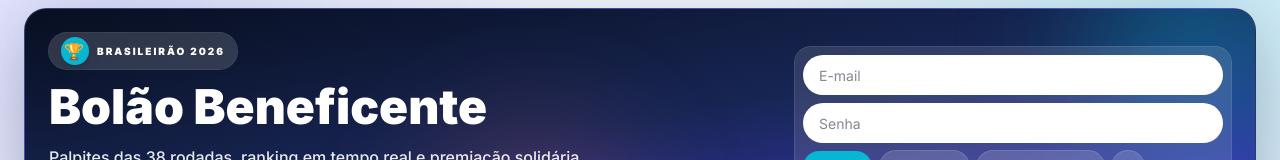
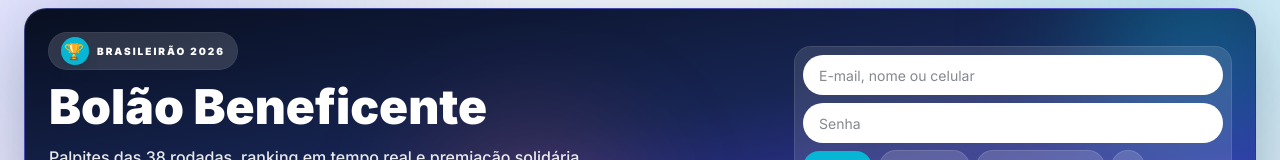
Before and after one commit to nelsonparisi-web/bolao-brasileirao-2026, a Next.js app: page / in a window 1280 px wide. Both pictures are taken after a click on the button "Entrar". Shown: the top 160 px of the page. Built offline with nearby package versions, Linux system fonts and the light colour scheme; no server answers; the database is empty.

Commit message:
Atualiza campo de identificação do login

```diff
--- a/components/header.tsx
+++ b/components/header.tsx
@@ -183,7 +183,15 @@ export function Header() {
                     <input value={phone} onChange={(e) => setPhone(e.target.value)} placeholder="Celular com DDD" inputMode="tel" className="h-10 rounded-full bg-white px-4 text-sm text-foreground" />
                   </>
                 )}
-                <input type="email" value={email} onChange={(e) => setEmail(e.target.value)} placeholder="E-mail" required className="h-10 rounded-full bg-white px-4 text-sm text-foreground" />
+                <input
+                  type={activeMode === "login" ? "text" : "email"}
+                  autoComplete={activeMode === "login" ? "username" : "email"}
+                  value={email}
+                  onChange={(e) => setEmail(e.target.value)}
+                  placeholder={activeMode === "login" ? "E-mail, nome ou celular" : "E-mail"}
+                  required
+                  className="h-10 rounded-full bg-white px-4 text-sm text-foreground"
+                />
                 {activeMode !== "reset" && (
                   <input type="password" value={password} onChange={(e) => setPassword(e.target.value)} placeholder="Senha" required className="h-10 rounded-full bg-white px-4 text-sm text-foreground" />
                 )}
```
